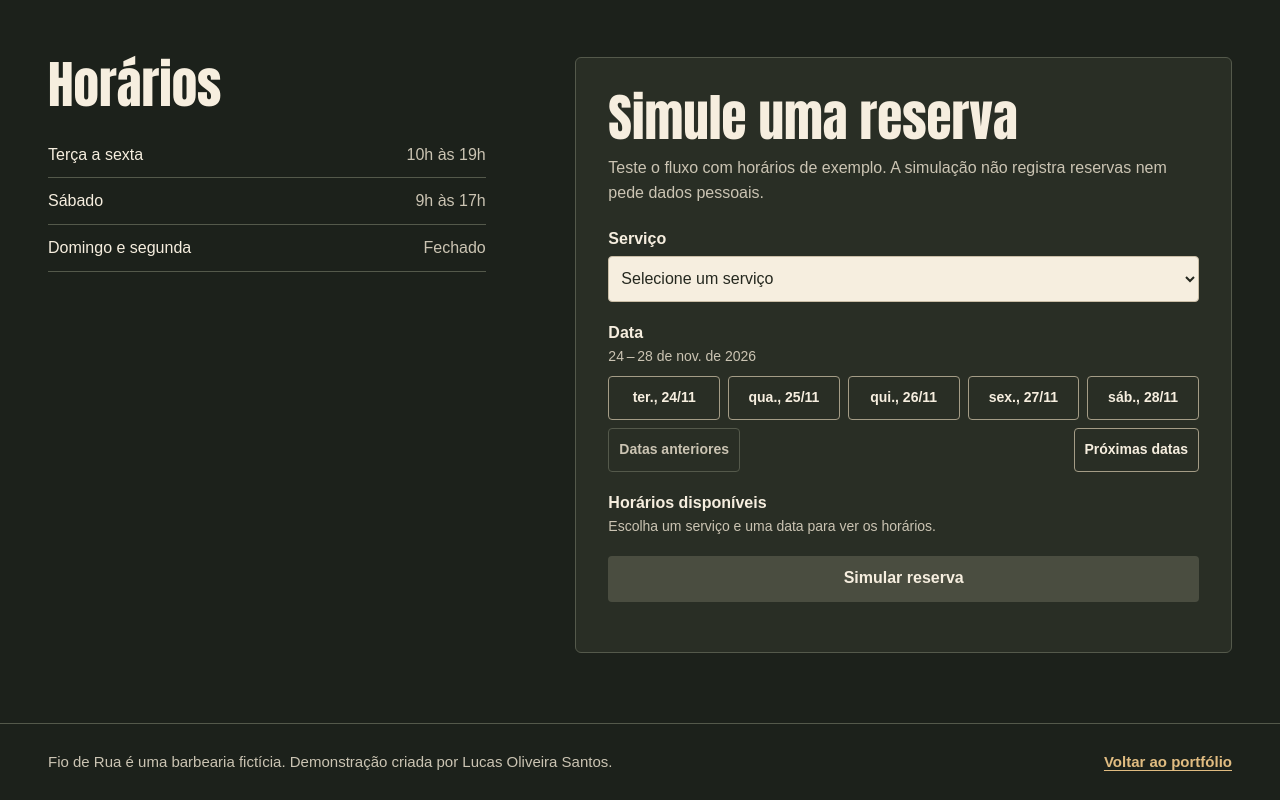
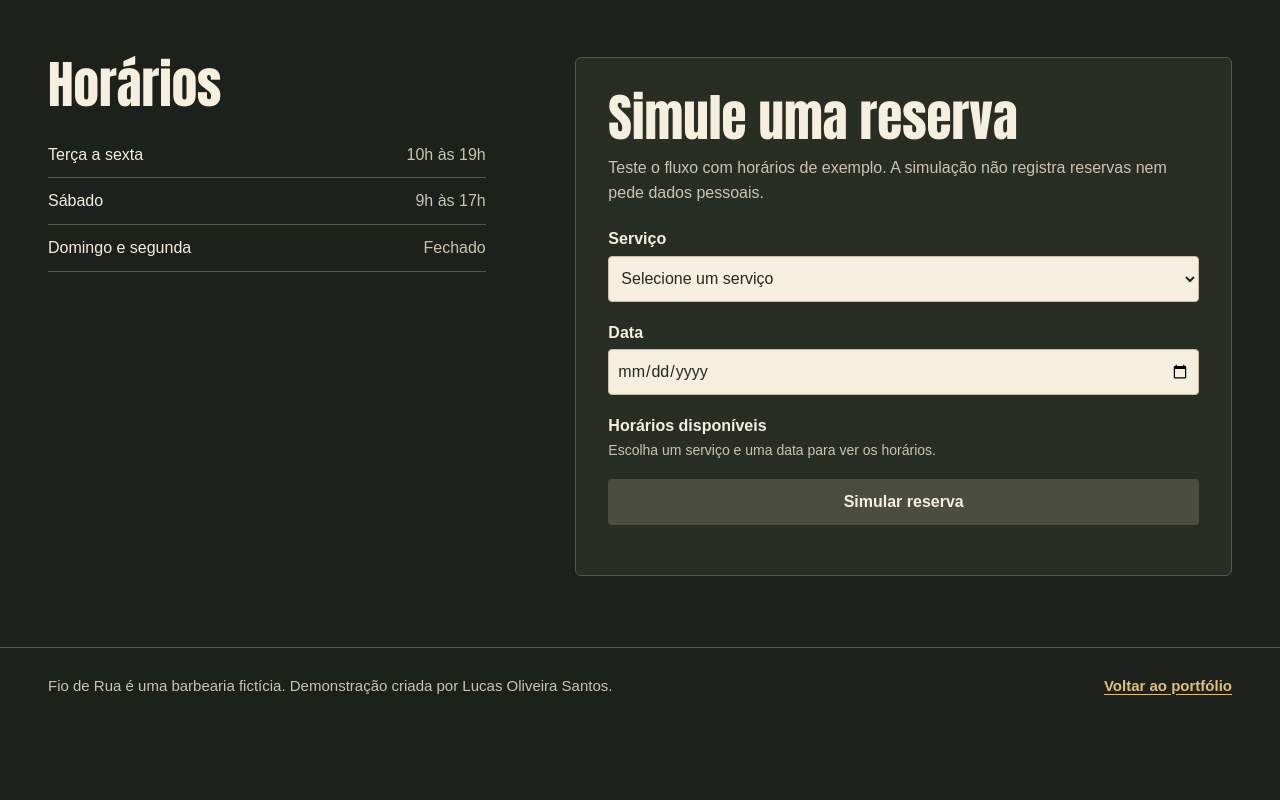
Before and after one commit to lucasempresa701-create/lucas-desenvolvimento-web, a plain HTML site: page portfolio/projetos/barbearia/index.html in a window 1280 px wide. Shown: the part 1440-2240 px from the top of the page. After the commit the page ends 2164 px from the top, so only its background shows below. Drawn offline with Linux system fonts and the light colour scheme.

Commit message:
Restaura calendário na demonstração da barbearia

```diff
--- a/portfolio/projetos/barbearia/index.html
+++ b/portfolio/projetos/barbearia/index.html
@@ -101,15 +101,10 @@
             </select>
           </div>
 
-          <fieldset class="booking-group">
-            <legend>Data</legend>
-            <p id="date-range" class="hint" role="status"></p>
-            <div id="date-options" class="choice-grid dates"></div>
-            <div class="date-navigation">
-              <button id="previous-dates" type="button" aria-controls="date-options" disabled>Datas anteriores</button>
-              <button id="next-dates" type="button" aria-controls="date-options">Próximas datas</button>
-            </div>
-          </fieldset>
+          <div class="field">
+            <label for="date">Data</label>
+            <input type="date" id="date" name="date" aria-describedby="booking-hint" required>
+          </div>
 
           <fieldset class="booking-group" aria-describedby="booking-hint">
             <legend>Horários disponíveis</legend>
--- a/portfolio/projetos/barbearia/script.js
+++ b/portfolio/projetos/barbearia/script.js
@@ -1,10 +1,7 @@
 const form = document.querySelector("#booking-form");
 const serviceField = form.elements.namedItem("service");
-const dateOptions = document.querySelector("#date-options");
+const dateField = form.elements.namedItem("date");
 const timeOptions = document.querySelector("#time-options");
-const dateRange = document.querySelector("#date-range");
-const previousDates = document.querySelector("#previous-dates");
-const nextDates = document.querySelector("#next-dates");
 const submitButton = form.querySelector('button[type="submit"]');
 const hint = document.querySelector("#booking-hint");
 const result = document.querySelector("#booking-result");
@@ -13,19 +10,6 @@ const dateFormatter = new Intl.DateTimeFormat("pt-BR", {
   dateStyle: "long",
   timeZone: "UTC",
 });
-const dateLabel = new Intl.DateTimeFormat("pt-BR", {
-  weekday: "short",
-  day: "2-digit",
-  month: "2-digit",
-  timeZone: "UTC",
-});
-const dateRangeLabel = new Intl.DateTimeFormat("pt-BR", {
-  dateStyle: "medium",
-  timeZone: "UTC",
-});
-
-let datePage = 0;
-
 function localCalendarDay(now) {
   return new Date(Date.UTC(now.getFullYear(), now.getMonth(), now.getDate()));
 }
@@ -34,51 +18,23 @@ function isClosed(day) {
   return day.getUTCDay() < 2;
 }
 
-function choice(name, value, label) {
+function timeChoice(time) {
   const container = document.createElement("label");
   container.className = "booking-choice";
   const field = document.createElement("input");
   field.type = "radio";
-  field.name = name;
-  field.value = value;
+  field.name = "time";
+  field.value = time;
   field.required = true;
   const caption = document.createElement("span");
-  caption.textContent = label;
+  caption.textContent = time;
   container.append(field, caption);
   return container;
 }
 
-function showDates() {
-  // Cada página mostra os cinco dias de atendimento de um intervalo de sete dias.
-  const firstDay = localCalendarDay(new Date());
-  firstDay.setUTCDate(firstDay.getUTCDate() + datePage * 7);
-  const openDays = [];
-  for (let offset = 0; offset < 7; offset++) {
-    const day = new Date(firstDay);
-    day.setUTCDate(day.getUTCDate() + offset);
-    if (!isClosed(day)) openDays.push(day);
-  }
-
-  dateOptions.replaceChildren(...openDays.map(day =>
-    choice("date", day.toISOString().slice(0, 10), dateLabel.format(day))
-  ));
-  dateRange.textContent = dateRangeLabel.formatRange(openDays[0], openDays.at(-1));
-  previousDates.disabled = datePage === 0;
-  showTimes();
-}
-
-function selectedValue(name) {
-  return form.querySelector(`input[name="${name}"]:checked`)?.value ?? "";
-}
-
-function selectedDay() {
-  return new Date(`${selectedValue("date")}T00:00:00Z`);
-}
-
-function availableTimes(day, duration) {
-  const now = new Date();
+function availableTimes(day, duration, now = new Date()) {
   const today = localCalendarDay(now);
-  if (!Number.isFinite(day.getTime()) || day < today || isClosed(day) || !duration) return [];
+  if (!day || day < today || isClosed(day) || !duration) return [];
 
   const isSaturday = day.getUTCDay() === 6;
   const opening = (isSaturday ? 9 : 10) * 60;
@@ -97,13 +53,23 @@ function availableTimes(day, duration) {
 }
 
 function showTimes() {
+  const now = new Date();
+  const day = dateField.valueAsDate;
   const duration = Number(serviceField.selectedOptions[0].dataset.duration);
-  const times = availableTimes(selectedDay(), duration);
-  timeOptions.replaceChildren(...times.map(time => choice("time", time, time)));
+  const times = availableTimes(day, duration, now);
+  dateField.min = localCalendarDay(now).toISOString().slice(0, 10);
+  dateField.setCustomValidity("");
+  timeOptions.replaceChildren(...times.map(timeChoice));
   submitButton.disabled = true;
   result.textContent = "";
 
-  if (!duration || !selectedValue("date")) {
+  if (dateField.validity.rangeUnderflow) {
+    hint.textContent = "Escolha uma data de hoje em diante.";
+  } else if (day && isClosed(day)) {
+    const message = "A barbearia fecha aos domingos e às segundas. Escolha outro dia.";
+    dateField.setCustomValidity(message);
+    hint.textContent = message;
+  } else if (!duration || !day) {
     hint.textContent = "Escolha um serviço e uma data para ver os horários.";
   } else {
     hint.textContent = times.length
@@ -112,31 +78,18 @@ function showTimes() {
   }
 }
 
-previousDates.addEventListener("click", () => {
-  datePage--;
-  showDates();
-  if (previousDates.disabled) nextDates.focus();
-});
-
-nextDates.addEventListener("click", () => {
-  datePage++;
-  showDates();
-});
-
-form.addEventListener("change", (event) => {
-  if (event.target.name === "time") {
-    submitButton.disabled = false;
-    result.textContent = "";
-  } else {
-    showTimes();
-  }
+serviceField.addEventListener("change", showTimes);
+dateField.addEventListener("input", showTimes);
+timeOptions.addEventListener("change", () => {
+  submitButton.disabled = false;
+  result.textContent = "";
 });
 
 form.addEventListener("submit", (event) => {
   event.preventDefault();
   const service = serviceField.selectedOptions[0];
-  const day = selectedDay();
-  const time = selectedValue("time");
+  const day = dateField.valueAsDate;
+  const time = timeOptions.querySelector("input:checked")?.value;
 
   // A página pode ter ficado aberta até o horário escolhido passar.
   if (!availableTimes(day, Number(service.dataset.duration)).includes(time)) {
@@ -153,5 +106,5 @@ form.addEventListener("submit", (event) => {
   result.textContent = `Simulação concluída. ${service.textContent} em ${date}, às ${time}. Nenhuma reserva foi registrada.`;
 });
 
-showDates();
+showTimes();
 form.hidden = false;
--- a/portfolio/projetos/barbearia/style.css
+++ b/portfolio/projetos/barbearia/style.css
@@ -268,7 +268,8 @@ h3 { font-size: 1.375rem; line-height: 1.25; }
 .field { display: grid; min-width: 0; gap: 0.25rem; }
 .field label, .booking-group legend { font-weight: 700; }
 
-.field select {
+.field select,
+.field input {
   width: 100%;
   min-width: 0;
   min-height: 2.875rem;
@@ -293,7 +294,6 @@ h3 { font-size: 1.375rem; line-height: 1.25; }
 }
 
 .choice-grid:empty { margin-top: 0; }
-.choice-grid.dates { grid-template-columns: repeat(auto-fill, minmax(min(100%, 6.25rem), 1fr)); }
 .choice-grid.times { grid-template-columns: repeat(auto-fill, minmax(min(100%, 4.25rem), 1fr)); }
 
 .booking-choice { position: relative; min-width: 0; }
@@ -308,8 +308,7 @@ h3 { font-size: 1.375rem; line-height: 1.25; }
   cursor: pointer;
 }
 
-.booking-choice span,
-.date-navigation button {
+.booking-choice span {
   display: flex;
   min-height: 2.75rem;
   align-items: center;
@@ -323,28 +322,11 @@ h3 { font-size: 1.375rem; line-height: 1.25; }
 
 .booking-choice:hover span { border-color: var(--gold); }
 .booking-choice input:checked + span { border-color: var(--gold); background: var(--gold); color: var(--dark); }
-.booking-choice input:focus-visible + span,
-.date-navigation button:focus-visible {
+.booking-choice input:focus-visible + span {
   outline: 2px solid var(--gold);
   outline-offset: 2px;
 }
 
-.date-navigation {
-  display: flex;
-  flex-wrap: wrap;
-  justify-content: space-between;
-  gap: 0.5rem;
-  margin-top: 0.5rem;
-}
-
-.date-navigation button {
-  background: transparent;
-  color: var(--light);
-  cursor: pointer;
-}
-
-.date-navigation button:hover:not(:disabled) { border-color: var(--gold); color: var(--gold); }
-.date-navigation button:disabled { border-color: var(--dark-rule); color: var(--light-muted); cursor: default; }
 .booking-result:empty { margin-top: -1.125rem; }
 
 .booking-result:not(:empty) {
```
Also changed, not shown: 2 other files.
